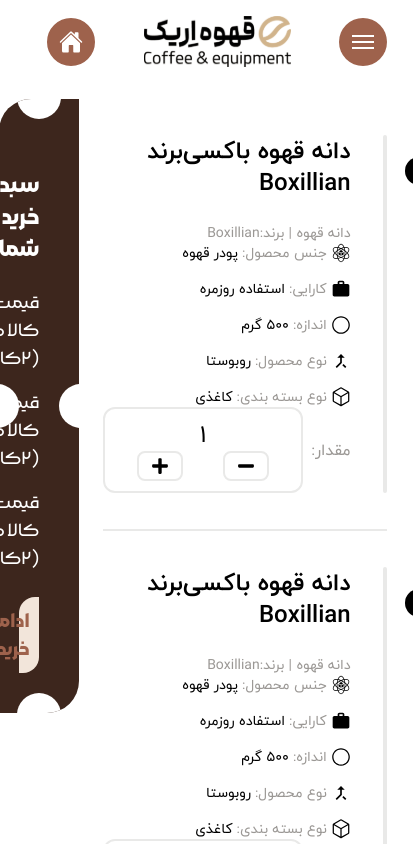
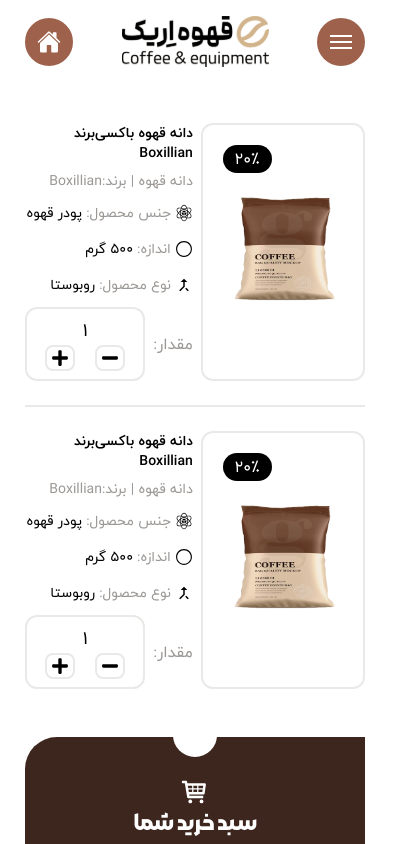
Before and after one commit to AlirezaFCB-DEV/ErikCoffeShop, a React (Vite) app in the folder FrontEnd/: page /cart in a window 390 px wide. Shown: the top 844 px of the page, 413 px wide, since content can reach past the window. Built offline with nearby package versions, Linux system fonts and the light colour scheme.

Commit message:
responsive cart for all screens

```diff
--- a/FrontEnd/src/Components/Cart/Cart_Main/Cart_Main.tsx
+++ b/FrontEnd/src/Components/Cart/Cart_Main/Cart_Main.tsx
@@ -5,8 +5,8 @@
 const Cart_Main = () => {
   return (
     <main className="flex flex-col gap-10">
-      <section className="flex gap-6 relative items-start">
-        <div className="flex-3">
+      <section className="flex gap-6 relative items-start max-md:flex-col">
+        <div className="flex-3 max-xl:flex-4 max-md:w-full ">
           <Cart_Product />
           <Cart_Product />
         </div>
--- a/FrontEnd/src/Components/Cart/Cart_Main/Cart_Product/Cart_Product.tsx
+++ b/FrontEnd/src/Components/Cart/Cart_Main/Cart_Product/Cart_Product.tsx
@@ -7,7 +7,7 @@
   return (
     <div className="cart_product">
       <Cart_Product_Image />
-      <div className="flex flex-3  flex-col justify-between items-start">
+      <div className="flex flex-3  flex-col justify-between items-start max-xl:gap-5 max-lg:gap-3 max-md:flex-1">
         <Cart_Product_Title />
 
         <Cart_Product_Properties />
--- a/FrontEnd/src/Components/Cart/Cart_Main/Cart_Product/Cart_Product_Counter/Cart_Product_Counter.tsx
+++ b/FrontEnd/src/Components/Cart/Cart_Main/Cart_Product/Cart_Product_Counter/Cart_Product_Counter.tsx
@@ -14,14 +14,14 @@
 
 const Cart_Product_Counter = () => {
   return (
-    <div className="flex gap-2 items-center">
+    <div className="flex gap-2 items-center ">
       <span className="text-sec-text ">مقدار:</span>
-      <div className="flex flex-col items-center border-stroke border-2 w-50 relative py-2.5 px-3 rounded-xl">
-        <span className="text-2xl">۱</span>
+      <div className="flex flex-col items-center border-stroke border-2 w-50 relative py-2.5 px-3 rounded-xl max-lg:w-40 max-md:w-60 max-md:py-5 max-md:px-6 max-sm:py-2 max-sm:px-2 max-sm:w-30">
+        <span className="text-2xl max-md:text-3xl max-sm:text-lg">۱</span>
         <div className="flex w-full justify-around">
           {countBtns.map((btn) => (
             <Button
-              className="border-stroke border-2 py-1 px-3 rounded-lg cursor-pointer group hover:border-stone-700 transition-colors"
+              className="border-stroke border-2 py-1 px-3 rounded-lg cursor-pointer group hover:border-stone-700 transition-colors max-md:py-2 max-md:px-4 max-sm:px-1 max-sm:py-0.5"
               key={crypto.randomUUID()}
             >
               {btn.button}
--- a/FrontEnd/src/Components/Cart/Cart_Main/Cart_Product/Cart_Product_Image/Cart_Product_Image.tsx
+++ b/FrontEnd/src/Components/Cart/Cart_Main/Cart_Product/Cart_Product_Image/Cart_Product_Image.tsx
@@ -2,11 +2,11 @@
 
 const Cart_Product_Image = () => {
   return (
-    <div className=" flex flex-1/5 justify-center relative rounded-xl border-stroke border-2">
+    <div className=" flex flex-1/8 max-xl:flex-1/3 max-sm:flex-2 items-center justify-center relative rounded-xl border-stroke border-2">
       <Off_Percent percent={20} />
       <img
         src="/images/Products/product1.png"
-        className="w-full max-h-90"
+        className="w-full max-h-90 max-xl:w-50 max-xl:h-70 max-lg:h-50 max-md:h-70 max-sm:h-40"
         alt="محصول"
       />
     </div>
--- a/FrontEnd/src/Components/Cart/Cart_Main/Cart_Product/Cart_Product_Properties/Cart_Product_Properties.tsx
+++ b/FrontEnd/src/Components/Cart/Cart_Main/Cart_Product/Cart_Product_Properties/Cart_Product_Properties.tsx
@@ -5,31 +5,31 @@
 
 const Cart_Product_Properties = () => {
   return (
-    <ul className="flex  flex-col gap-4">
+    <ul className="flex  flex-col gap-4 max-lg:gap-2 max-md:gap-4">
       <li className="product-properties">
-        <GiMaterialsScience className="text-xl" />
-        <span className="text-sec-text text-sm">جنس محصول:</span>
-        <span className="text-sm">پودر قهوه</span>
+        <GiMaterialsScience className="text-xl max-lg:text-lg max-md:text-2xl max-sm:text-lg" />
+        <span className="text-sec-text text-sm max-md:text-base max-sm:text-sm">جنس محصول:</span>
+        <span className="text-sm max-md:text-base max-sm:text-sm">پودر قهوه</span>
+      </li>
+      <li className="product-properties max-sm:hidden">
+        <MdWork className="text-xl max-lg:text-lg max-md:text-2xl max-sm:text-lg" />
+        <span className="text-sec-text text-sm max-md:text-base max-sm:text-sm">کارایی:</span>
+        <span className="text-sm max-md:text-base max-sm:text-sm">استفاده روزمره</span>
       </li>
       <li className="product-properties">
-        <MdWork className="text-xl" />
-        <span className="text-sec-text text-sm">کارایی:</span>
-        <span className="text-sm">استفاده روزمره</span>
+        <RxValue className="text-xl max-lg:text-lg max-md:text-2xl max-sm:text-lg" />
+        <span className="text-sec-text text-sm max-md:text-base max-sm:text-sm">اندازه:</span>
+        <span className="text-sm max-md:text-base max-sm:text-sm">۵۰۰ گرم</span>
       </li>
       <li className="product-properties">
-        <RxValue className="text-xl" />
-        <span className="text-sec-text text-sm">اندازه:</span>
-        <span className="text-sm">۵۰۰ گرم</span>
+        <MdMergeType className="text-xl max-lg:text-lg max-md:text-2xl max-sm:text-lg" />
+        <span className="text-sec-text text-sm max-md:text-base max-sm:text-sm">نوع محصول:</span>
+        <span className="text-sm max-md:text-base max-sm:text-sm">روبوستا</span>
       </li>
-      <li className="product-properties">
-        <MdMergeType className="text-xl" />
-        <span className="text-sec-text text-sm">نوع محصول:</span>
-        <span className="text-sm">روبوستا</span>
-      </li>
-      <li className="product-properties">
-        <GoPackage className="text-xl" />
-        <span className="text-sec-text text-sm">نوع بسته بندی:</span>
-        <span className="text-sm">کاغذی</span>
+      <li className="product-properties max-sm:hidden">
+        <GoPackage className="text-xl max-lg:text-lg max-md:text-2xl max-sm:text-lg" />
+        <span className="text-sec-text text-sm max-md:text-base max-sm:text-sm">نوع بسته بندی:</span>
+        <span className="text-sm max-md:text-base max-sm:text-sm">کاغذی</span>
       </li>
     </ul>
   );
--- a/FrontEnd/src/Components/Cart/Cart_Main/Cart_Product/Cart_Product_Title/Cart_Product_Title.tsx
+++ b/FrontEnd/src/Components/Cart/Cart_Main/Cart_Product/Cart_Product_Title/Cart_Product_Title.tsx
@@ -2,13 +2,13 @@
 
 const Cart_Product_Title = () => {
   return (
-    <div className="flex flex-col gap-6">
+    <div className="flex flex-col gap-6 max-xl:gap-4 max-lg:gap-2">
       <Link to="products/coffee_boxillian">
-        <h2 className="font-iran-yekan-bold text-2xl">
+        <h2 className="font-iran-yekan-bold text-2xl max-xl:text-xl max-lg:text-base max-md:text-xl max-sm:text-sm">
           دانه قهوه باکسی‌برند Boxillian
         </h2>
       </Link>
-      <p className="text-sm text-sec-text">دانه قهوه | برند‌:‌Boxillian</p>
+      <p className="text-sm text-sec-text max-md:text-lg max-sm:text-sm">دانه قهوه | برند‌:‌Boxillian</p>
     </div>
   );
 };
--- a/FrontEnd/src/Components/Cart/Cart_Main/Cart_Services/Cart_Services.tsx
+++ b/FrontEnd/src/Components/Cart/Cart_Main/Cart_Services/Cart_Services.tsx
@@ -6,8 +6,8 @@
 
 const Cart_Services = () => {
   return (
-    <div className="flex justify-between gap-8 min-h-90">
-      <div className="services-alignment flex-1">
+    <div className="flex justify-between gap-8 min-h-90 max-sm:flex-col">
+      <div className="services-alignment flex-1 max-sm:gap-4">
         <Service title="شرایط ارسال" desc="حدود ۲ الی ۶ روز کاری">
           <FaTruckFast className="service-icon" />
         </Service>
--- a/FrontEnd/src/Components/Cart/Cart_Main/Cart_Summary/Cart_Summary.tsx
+++ b/FrontEnd/src/Components/Cart/Cart_Main/Cart_Summary/Cart_Summary.tsx
@@ -3,15 +3,15 @@
 
 const Cart_Summary = () => {
   return (
-    <div className="bg-[#3d261d] text-white flex-1 sticky top-5 p-10 rounded-tl-4xl rounded-br-4xl flex flex-col gap-6 overflow-hidden">
+    <div className="bg-[#3d261d] text-white flex-1 sticky top-5 p-10 rounded-tl-4xl rounded-br-4xl flex flex-col gap-6 overflow-hidden max-xl:flex-2 max-md:w-full max-md:gap-12 max-sm:gap-8">
       <div className="text-center relative">
         <TiShoppingCart className="w-full text-3xl" />
         <h2 className="font-morabba-bold text-2xl">سبد خرید شما</h2>
         <div className="bg-stroke w-full h-1 rounded-2xl absolute -bottom-2.5 "></div>
       </div>
-      <div className="flex flex-col gap-4 font-morabba text-xl">
+      <div className="flex flex-col gap-4 font-morabba text-xl max-2xl:text-lg max-lg:text-sm max-md:text-xl max-md:gap-8 max-sm:text-base max-sm:gap-4">
         <div className="flex justify-between items-center">
-          <h4>قیمت کالا ها (۲کالا)</h4>
+          <h4 >قیمت کالا ها (۲کالا)</h4>
           <span>تومان ۱۹۹،۰۰۰ </span>
         </div>
         <div className="flex justify-between items-center">
--- a/FrontEnd/src/Components/Header/HeaderTop/HeaderTop.tsx
+++ b/FrontEnd/src/Components/Header/HeaderTop/HeaderTop.tsx
@@ -36,7 +36,7 @@
 
         <div
           className={`${
-            is_active_mobile ? "translate-x-0" : "translate-x-96"
+            is_active_mobile ? "translate-x-0" : "translate-x-150"
           } hidden max-sm:flex flex-col fixed top-0 -right-0 z-40 bg-txt w-4/5 h-[110vh] text-white p-8 gap-8 transition-transform duration-500`}
         >
           <div className="flex items-center justify-center relative">
--- a/FrontEnd/src/index.css
+++ b/FrontEnd/src/index.css
@@ -131,7 +131,7 @@
   }
 
   .cart_product {
-    @apply flex gap-8 h-full w-full relative py-9 border-b-2 border-stroke last:border-none;
+    @apply flex gap-8 h-full w-full relative py-9 border-b-2 border-stroke last:border-none max-lg:py-6 max-lg:gap-4 max-md:gap-8 max-sm:gap-2;
   }
 
   .contact_form_inp {
```
